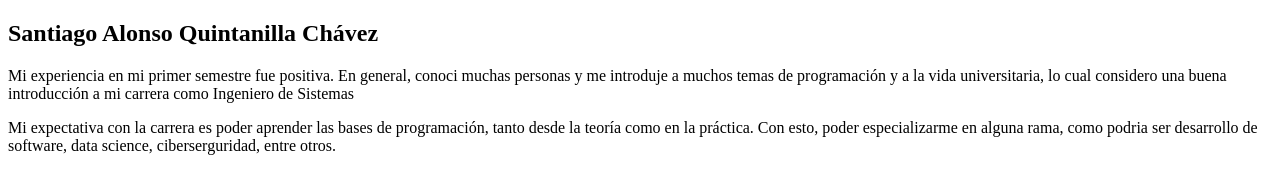
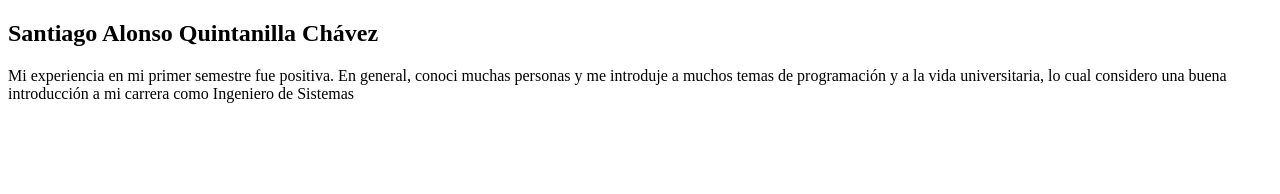
Before and after one commit to SantiagoQuintanilla/Laboratorio2IDWeb, a plain HTML site: page index.html in a window 1280 px wide. Drawn offline with Linux system fonts and the light colour scheme.

Commit message:
Sexto commit: Se eliminó el segundo parrafo de 'index.html'

```diff
--- a/index.html
+++ b/index.html
@@ -11,9 +11,5 @@
         me introduje a muchos temas de programación y a la vida universitaria, lo cual considero
         una buena introducción a mi carrera como Ingeniero de Sistemas
     </p>
-    <p>Mi expectativa con la carrera es poder aprender las bases de programación, tanto desde la
-        teoría como en la práctica. Con esto, poder especializarme en alguna rama, como podria ser
-        desarrollo de software, data science, ciberserguridad, entre otros.
-    </p>
 </body>
 </html>
```
